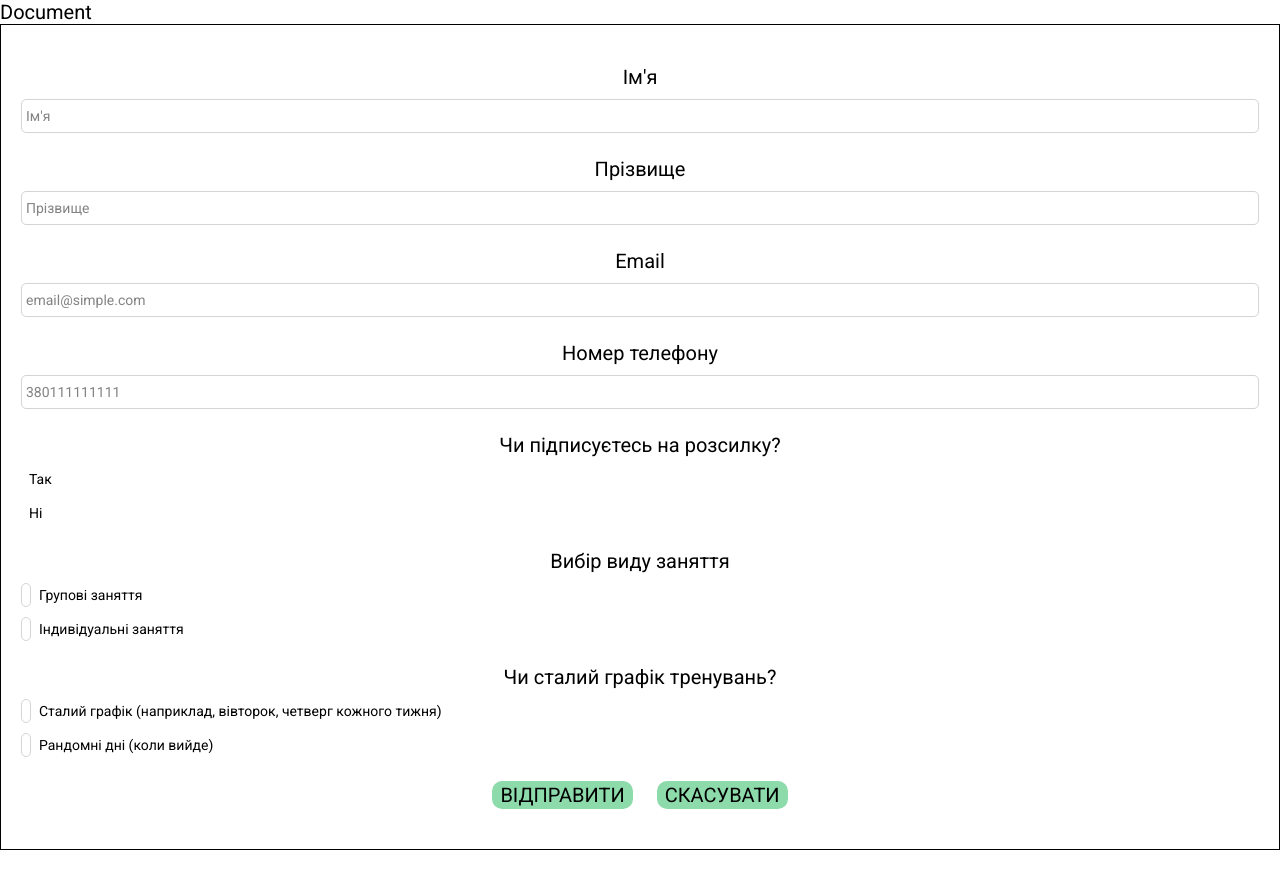
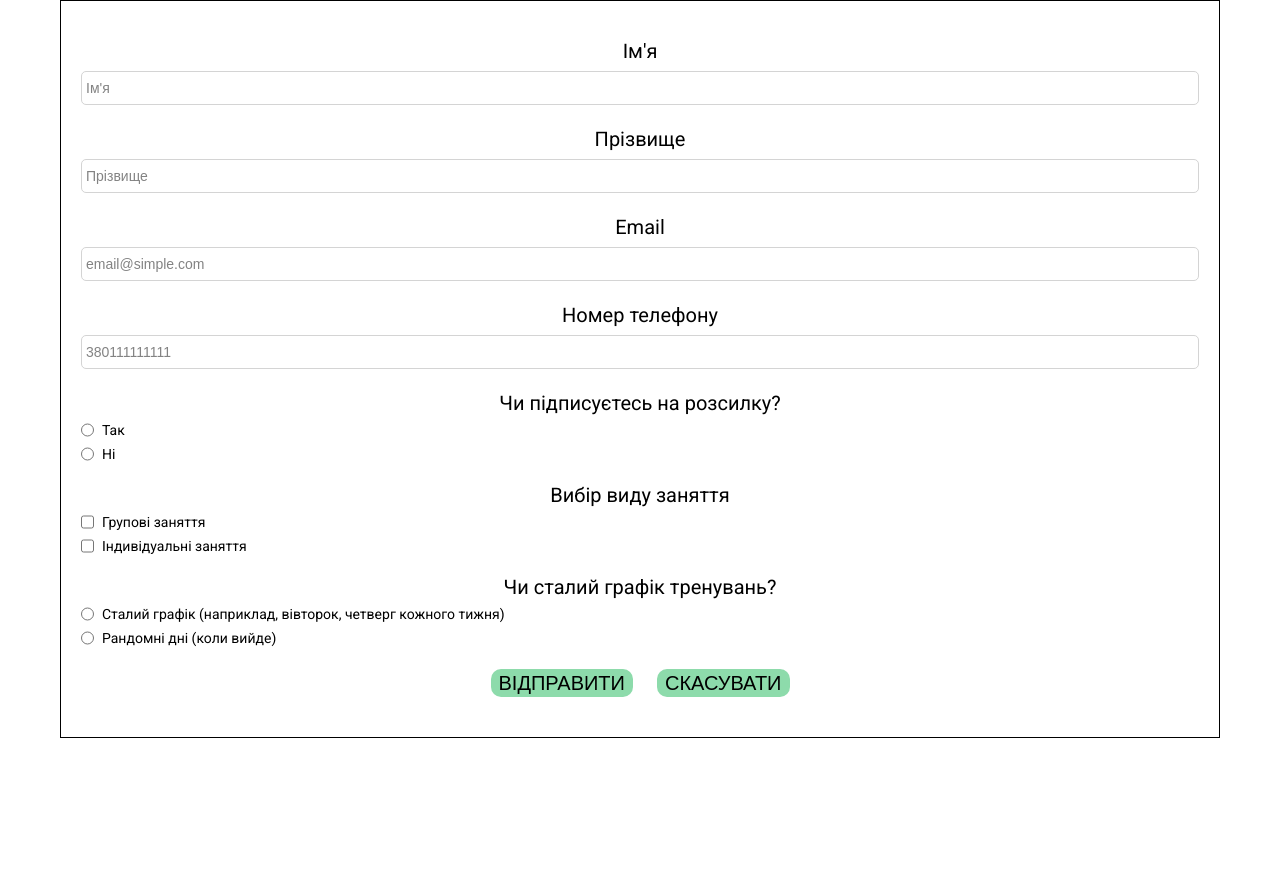
Before and after one commit to venher-v/webApp-bot, a website: page src/index.html in a window 1280 px wide. After the commit the page ends 800 px from the top, so only its background shows below. Drawn offline with nearby package versions, Linux system fonts and the light colour scheme; files that its build step writes are made by us from their sources.

Commit message:
fsxed style

```diff
--- a/src/styles/scss/styles.scss
+++ b/src/styles/scss/styles.scss
@@ -1,21 +1,12 @@
-:root {
-  --tg-theme-bg-color: #ffffff;
-  --tg-theme-text-color: #000000;
-  --tg-theme-hint-color: #838383;
-  --tg-theme-button-color: #8DDBAB;
-  --tg-theme-button-text-color: #000000;
-}
-
 * {
   margin: 0;
   padding: 0;
   box-sizing: border-box;
   line-height: 100%;
-  all: unset;
+  // all: unset;
 }
 
-html, body {
-  background-color: var(--tg-theme-bg-color);
+html{
   font-family: Roboto, sans-serif;
   font-size: 20px;
   line-height: 120%;
```
